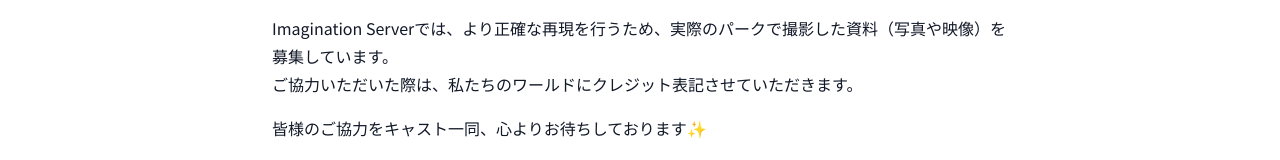
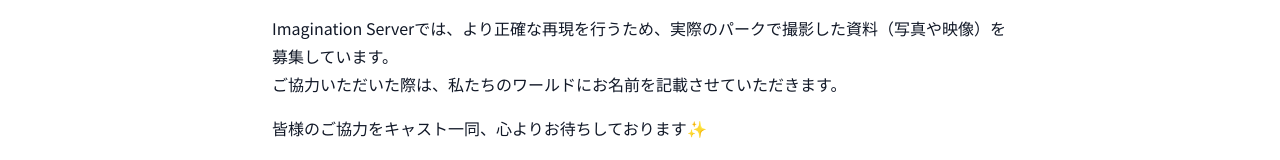
Before and after one commit to hrqsn/imagination, a Next.js app: page /reference in a window 1280 px wide. Shown: the part 594-754 px from the top of the page. Built offline with nearby package versions, Linux system fonts and the light colour scheme; what @tailwindcss/typography would draw is missing.

Commit message:
クレジット表記から名前を記載に変更

```diff
--- a/pages/reference.js
+++ b/pages/reference.js
@@ -24,7 +24,7 @@
       <main className='max-w-screen-md mx-auto px-4'>
         <section className='relative pt-32'>
           <p>Imagination Serverでは、より正確な再現を行うため、実際のパークで撮影した資料（写真や映像）を募集しています。</p>
-          <p>ご協力いただいた際は、私たちのワールドにクレジット表記させていただきます。</p>
+          <p>ご協力いただいた際は、私たちのワールドにお名前を記載させていただきます。</p>
           <p className='mt-4'>皆様のご協力をキャスト一同、心よりお待ちしております✨</p>
           <p className='mt-4 text-sm text-gray-500'>＊頂いた資料は再現時の使用に留め、外部に公開することはありません。</p>
           <a href="https://forms.gle/Y2mPhrRB6f24Z2U76" target="_blank" rel="noopener" className='flex mt-8 font-semibold text-blue-600'>フォームはこちら →</a>
```
